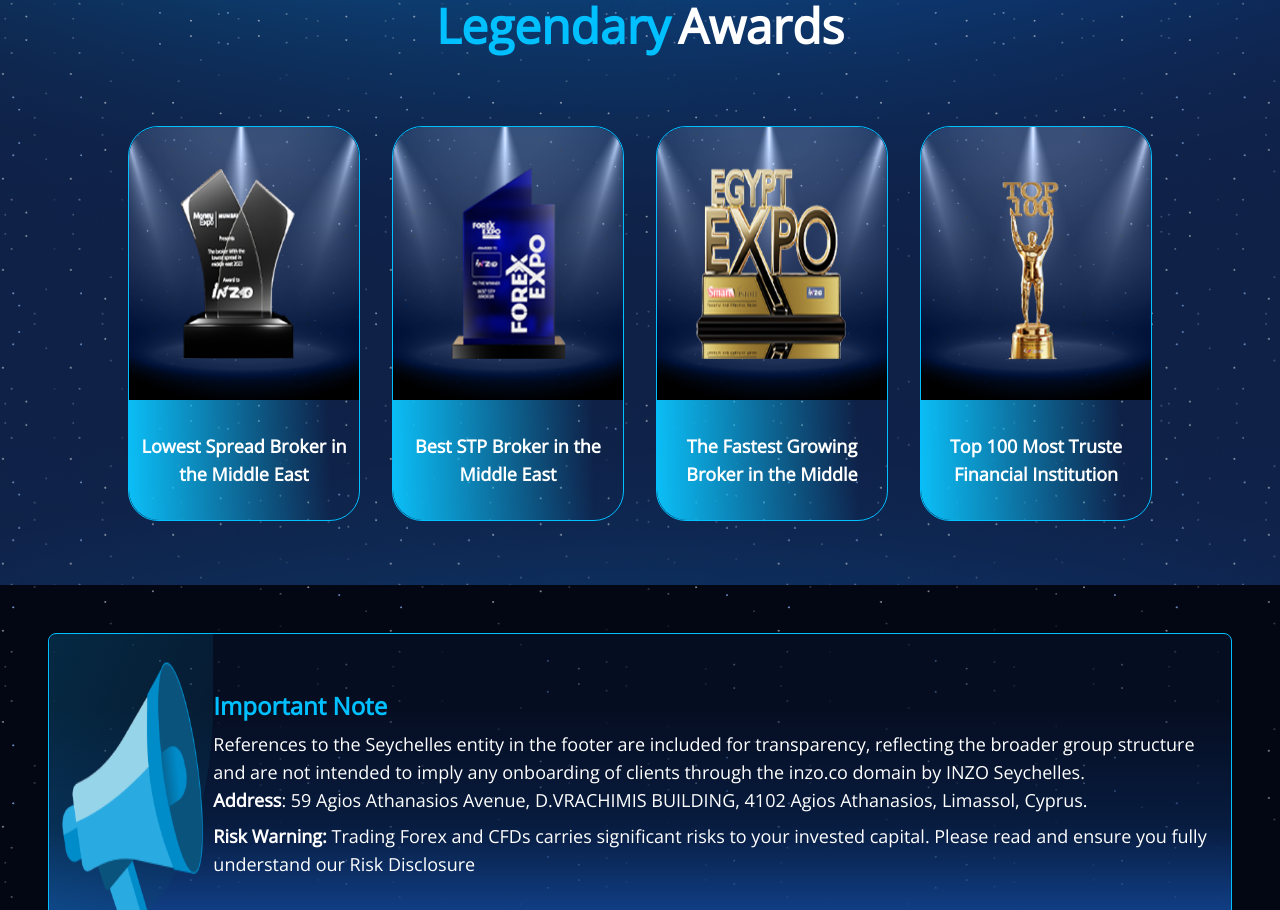
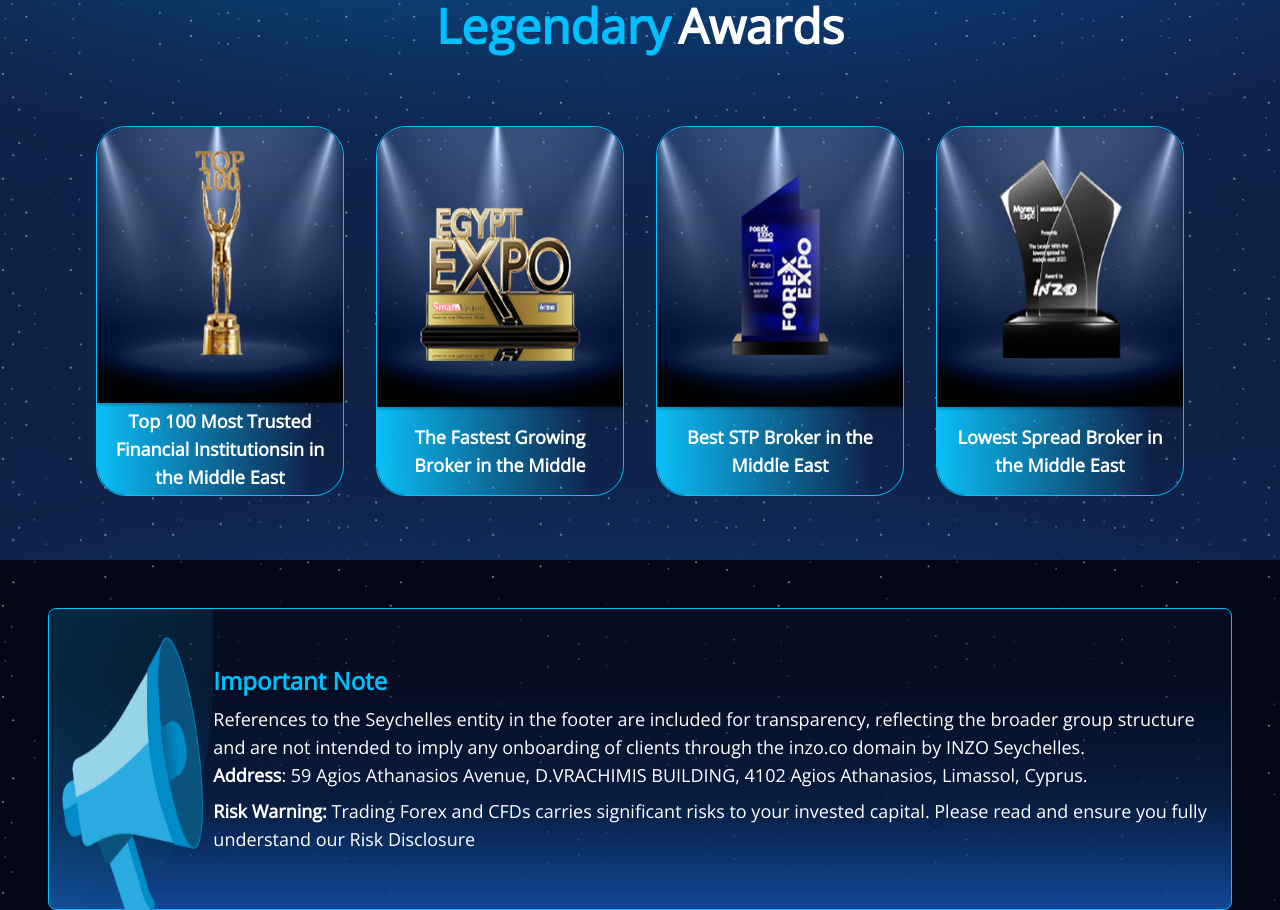
Before and after one commit to joudyjrrr/altaalouf, a Next.js app: page /en/about in a window 1280 px wide. Shown: the part 2574-3484 px from the top of the page. Built offline with nearby package versions, Linux system fonts and the light colour scheme.

Commit message:
edit some page

```diff
--- a/src/components/Layout/AwardSection.js
+++ b/src/components/Layout/AwardSection.js
@@ -20,25 +20,27 @@ import Switch from "./Switch";
 const AwardSection = ({ isExplore }) => {
   const cards = [
     {
-      title: "Lowest Spread Broker in the Middle East ",
-      img: award_card2,
-      className: "absolute w-1/2 top-[15%] h-[70%]  end-[28%]",
-    },
-    {
-      title: "Best STP Broker in the Middle East",
-      img: award_card3,
-      className: "absolute top-[15%] h-[70%] w-1/2  end-[25%]",
+      title: " Top 100 Most Trusted Financial Institutionsin  in the Middle East ",
+      img: award_card5,
+      className: "  w-[20%] h-[220px] mt-6 ",
     },
     {
       title: " The Fastest Growing Broker in the Middle  ",
       img: award_card4,
-      className: "absolute top-[15%] h-[70%] w-[65%]  end-[18%]",
+      className: "  w-[65%] h-[170px] mt-16 pt-4 ",
+    },
+
+    {
+      title: "Best STP Broker in the Middle East",
+      img: award_card3,
+      className: " w-[40%] h-[180px] mt-12",
     },
     {
-      title: " Top 100 Most Truste Financial Institution ",
-      img: award_card5,
-      className: "absolute top-[20%] h-[70%]  w-1/4 end-[40%]",
+      title: "Lowest Spread Broker in the Middle East ",
+      img: award_card2,
+      className: " w-1/2 h-[200px] mt-8 ",
     },
+
   ];
   return (
     <div
@@ -49,28 +51,23 @@ const AwardSection = ({ isExplore }) => {
       <div className="bg-award_back h-full">
         <Title title1={`Legendary`} title2={`Awards`} />
 
-        <div className="grid grid-cols-4 pb-16 max-md:grid-cols-2 max-sm:grid-cols-1 gap-8 mt-24 p-4 px-32">
+        <div className="grid grid-cols-4 pb-16 max-md:grid-cols-2 max-sm:grid-cols-1 gap-8 mt-24 p-4 px-24">
           {cards.map((d, idx) => (
             <div
               key={idx}
-              className=" flex flex-col h-[395px]  !p-0 justify-center items-center relative border border-secondary rounded-[30px]"
+              className=" flex flex-col h-[370px]  !p-0 justify-center items-center relative border border-secondary rounded-[30px]"
             >
-              <div className=" h-full  rounded-t-[30px] w-full  relative overflow-hidden">
-                <Image
-                  src={award_card1}
-                  alt=""
-                  className="w-full  mix-blend-luminosity object-cover h-[280px]"
-                />
+              <div className="relative h-full w-full rounded-t-[30px] overflow-hidden">
+                <div className="absolute inset-0 bg-award_card1 bg-center bg-cover mix-blend-luminosity"></div>
                 <Image
                   src={d.img}
                   alt=""
-                  height={200}
-                  width={d.width}
-                  className={d.className}
+
+                  className={`relative z-10  mx-auto ${d.className}`}
                 />
               </div>
 
-              <div className="  bg-awarc_card_back py-8 text-center rounded-b-[30px]">
+              <div className={` bg-awarc_card_back mt-[-5px] py-4 px-3 text-center rounded-b-[30px] ${d.img === award_card5 && '!py-1'}`}>
                 <h1 className="text-white text-lg font-semibold">{d.title}</h1>
               </div>
             </div>
@@ -187,7 +184,6 @@ const AwardSection = ({ isExplore }) => {
           </div>
         </>
       )}
-
     </div>
   );
 };
--- a/src/components/Layout/Header.js
+++ b/src/components/Layout/Header.js
@@ -88,17 +88,19 @@ const LINKS = [
       { title: "contactUs", link: "/accounts-types" },
     ],
   },
-
 ];
 
 const Header = () => {
   const [openMenu, setOpenMenu] = useState(false);
   const t = useTranslations();
+  const [isVisible, setIsVisible] = useState(false);
   return (
     <div
-      className={`w-full    px-16 pt-4 fixed top-0 end-0 z-[3000] max-md:px-4 ${
+      onMouseEnter={() => setIsVisible(true)}
+      onMouseLeave={() => setIsVisible(false)}
+      className={`w-full transition-all duration-100 ease-in-out    px-16 pt-4 fixed top-0 end-0 z-[3000] max-md:px-4 ${
         openMenu ? "bg-star_background pb-10" : "h-[80px] bg-header_gradiant"
-      }`}
+      }    ${isVisible ? "opacity-100" : "opacity-0"} `}
     >
       <div className="w-full flex justify-between items-center h-full">
         <Image
@@ -132,8 +134,7 @@ const Header = () => {
           variants={menuVariants}
           className="w-full mt-8 flex flex-col"
         >
-
-          <div   className="w-full mt-8 flex justify-between max-md:flex-col ">
+          <div className="w-full mt-8 flex justify-between max-md:flex-col ">
             <div className="grid grid-cols-2  w-full h-fit gap-12 max-md:gap-4  justify-start items-start text-white">
               {LINKS.map((li, index) => (
                 <div key={index} className="flex flex-col gap-3 !w-fit !h-fit">
@@ -149,11 +150,10 @@ const Header = () => {
             </div>
 
             <div className="hidden max-md:block text-white my-4 mx-auto">
-              <Buttons/>
+              <Buttons />
             </div>
             <VerticalSotial />
           </div>
-
         </motion.div>
       )}
     </div>
--- a/src/components/Layout/RealAccountTypes.js
+++ b/src/components/Layout/RealAccountTypes.js
@@ -57,6 +57,21 @@ const cryptoData = [
       "Commission $4 per 1 Lot",
       "More than 400 instruments",
       "No Bonus on Deposit",
+    ],
+  },
+  {
+    title: "Zero",
+    logo: cardLogo2,
+    features: [
+      "Spread From 0.8 Pip",
+      "STP Execution",
+      "Leverage Up to 1:500",
+      "Minimum Lot size 0.01",
+      "Access to Automated Trading",
+      "Minimum Deposit $100",
+      "Zero Commission $0.0",
+      "Swap-Free Islamic Account",
+      "30% Deposit Bonus",
     ],
   },
   {
@@ -165,9 +180,9 @@ const RealAccountTypes = () => {
             key={swiperKey}
             ref={swiperRef}
             modules={[Autoplay, Pagination]}
-            spaceBetween={1}
+            spaceBetween={75}
             slidesPerView={1}
-            autoplay={{ delay: 3000 }}
+            autoplay={{ delay: 7000 }}
             pagination={{
               el: "#custom-pagination",
               clickable: true,
@@ -177,7 +192,7 @@ const RealAccountTypes = () => {
               500: { slidesPerView: 1 },
               768: { slidesPerView: 2 },
               1024: { slidesPerView: 2 },
-              1280: { slidesPerView: 2 },
+              1280: { slidesPerView: 2.6 },
             }}
             dir={dir}
             className="!p-7 md:!p-8  md:!pt-6 realAcc-slide"
--- a/src/components/Layout/RepresentativeSection.js
+++ b/src/components/Layout/RepresentativeSection.js
@@ -96,8 +96,8 @@ const RepresentativeSection = () => {
           }}
         >
           {data.map((d, index) => (
-            <SwiperSlide dir={dir} key={index} >
-              <div className={`bg-location_back location-content rounded-xl gap-12 h-[526px] bg-no-repeat bg-center flex justify-start p-8 max-md:pt-20 flex-col items-center`}>
+            <SwiperSlide dir={dir} key={index}  className="location-content">
+              <div className={`bg-location_back  rounded-xl gap-12 h-[526px] bg-no-repeat bg-center flex justify-start p-8 max-md:pt-20 flex-col items-center`}>
                 <Image src={d.img} alt="" height={230} />
                 <h1 className="text-2xl font-semibold text-white">{d.title}</h1>
               </div>
```
